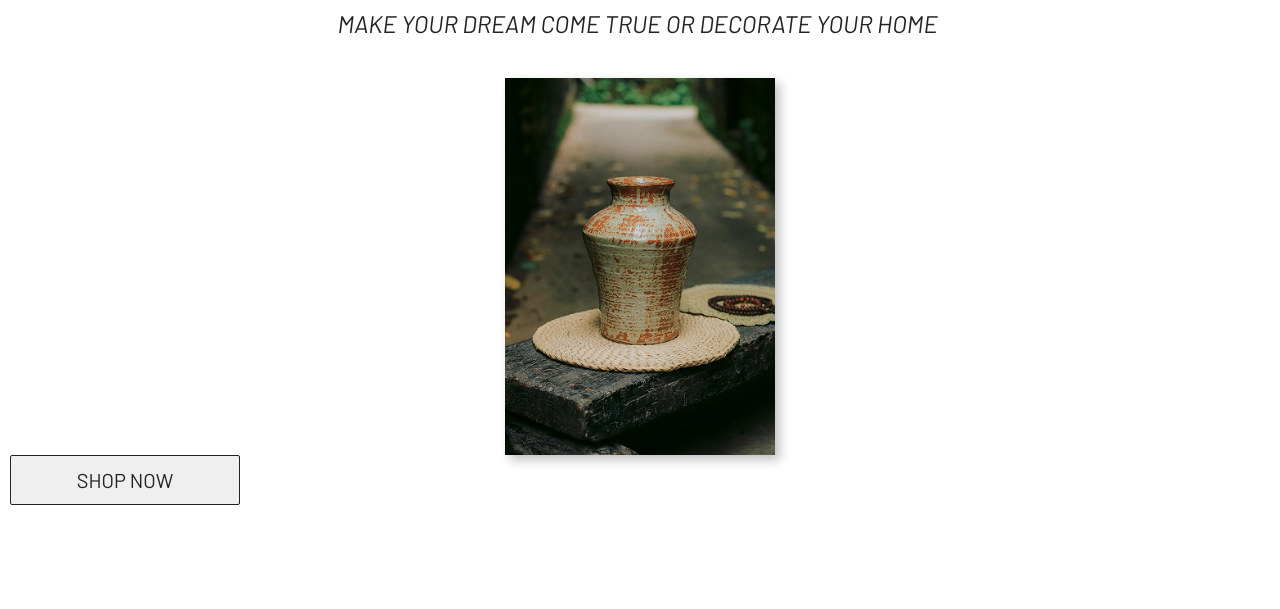
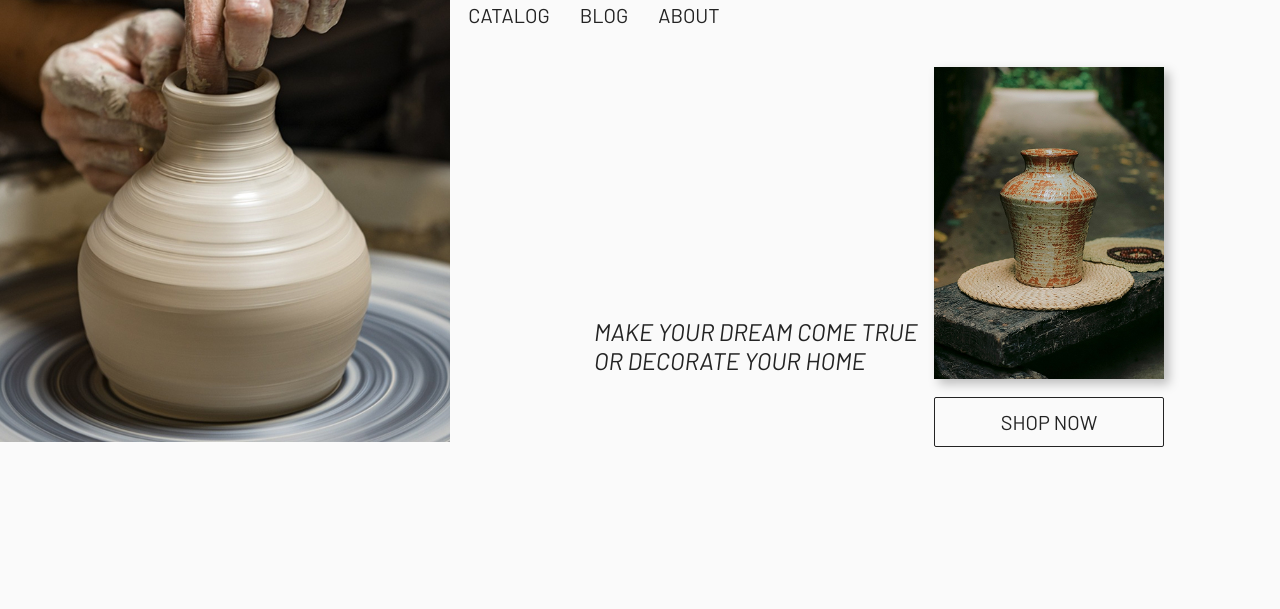
Before and after one commit to Valerii-Hud/ceramic-soul, a website built with Vite: page index.html in a window 1280 px wide. Shown: the part 191-800 px from the top of the page. Built offline with nearby package versions, Linux system fonts and the light colour scheme.

Commit message:
Added responsive web design for promo section

```diff
--- a/index.html
+++ b/index.html
@@ -17,8 +17,10 @@
   </head>
   <body>
     <section class="promo">
+      <img src="/src/img/promo/potter.jpg" alt="potter" class="promo__potter" />
       <div class="container">
         <header class="header">
+          <div class="header__top">
             <div class="burger">
               <span class="burger__line"></span>
               <span class="burger__line-small"></span>
@@ -28,21 +30,41 @@
               <img src="/src/logo/logo.png" alt="ceramic soul" />
             </a>
             <div class="header__icons">
-            <a href=""><span class="icon-search"></span></a>
-            <a href=""><span class="icon-shopping-bag"></span></a>
+              <a href="#"><span class="icon-search"></span></a>
+              <a href="#"><span class="icon-shopping-bag"></span></a>
+            </div>
           </div>
         </header>
+        <nav class="header__nav">
+          <ul class="header__nav_wrapper">
+            <li class="header__nav_wrapper-item">
+              <a href="#" class="header__link">Catalog</a>
+            </li>
+            <li class="header__nav_wrapper-item">
+              <a href="#" class="header__link">Blog</a>
+            </li>
+            <li class="header__nav_wrapper-item">
+              <a href="#" class="header__link">About</a>
+            </li>
+          </ul>
+        </nav>
+        <div class="promo__wrapper">
           <h1 class="promo__title title__h1-italic">
-          Make your dream come true or decorate your home
+            Make your dream come true <br />
+            or decorate your home
           </h1>
+          <div class="promo__cta">
             <img
               src="/src/img/promo/ceramic-vase.jpg"
               alt="ceramic vase"
               class="promo__img"
             />
-        <button class="btn-primary">shop now</button>
+            <button class="promo__btn btn__primary">Shop now</button>
+          </div>
+        </div>
       </div>
     </section>
+
     <script type="module" src="/src/js/script.js"></script>
   </body>
 </html>
--- a/src/sass/base/basic.scss
+++ b/src/sass/base/basic.scss
@@ -1,3 +1,5 @@
+@use "/src/sass/base/variables.scss" as *;
+
 h1,
 h2,
 h3,
@@ -35,7 +37,30 @@ html {
   scroll-behavior: smooth;
 }
 
+body {
+  background-color: $light-color;
+}
+
 .container {
   width: 100%;
   padding: 0 10px;
 }
+
+@media screen and (min-width: 768px) {
+  .container {
+    max-width: 720px;
+    padding: 0;
+  }
+}
+
+@media screen and (min-width: 1200px) {
+  .container {
+    min-width: 1140px;
+  }
+}
+
+@media screen and (min-width: 1920px) {
+  .container {
+    min-width: 1440px;
+  }
+}
--- a/src/sass/base/mixins.scss
+++ b/src/sass/base/mixins.scss
@@ -10,6 +10,8 @@
 }
 
 @mixin btn {
+  display: block;
+  padding: 0 10px;
   font-style: normal;
   font-weight: 400;
   line-height: normal;
@@ -18,4 +20,6 @@
   border-radius: 2px;
   border: 1px solid $dark-color;
   text-transform: uppercase;
+  background-color: transparent;
+  cursor: pointer;
 }
--- a/src/sass/blocks/header.scss
+++ b/src/sass/blocks/header.scss
@@ -1,8 +1,10 @@
 @use "/src/sass/base/variables.scss" as *;
 
 .header {
-  display: flex;
-  justify-content: space-between;
+  &__top {
+    display: flex;
+    justify-content: space-between;
+  }
   &__logo {
     width: 100px;
     height: 100px;
@@ -37,4 +39,52 @@
       }
     }
   }
+  &__nav {
+    display: none;
+  }
 }
+
+@media screen and (min-width: 768px) {
+  .header {
+    &__nav {
+      display: block;
+      margin-top: 20px;
+      &_wrapper {
+        display: flex;
+        justify-content: center;
+        gap: 30px;
+        padding-left: 0;
+        &-item {
+          list-style-type: none;
+          & > a {
+            color: $dark-color;
+            font-size: 20px;
+            font-style: normal;
+            font-weight: 400;
+            line-height: normal;
+            text-decoration: none;
+            text-transform: uppercase;
+          }
+        }
+      }
+    }
+    .burger {
+      visibility: hidden;
+    }
+  }
+}
+
+@media screen and (min-width: 1920px) {
+  .header {
+    &_logo {
+      width: 150px;
+      height: 150px;
+    }
+    &__nav {
+      margin-top: 36px;
+      &_wrapper {
+        gap: 60px;
+      }
+    }
+  }
+}
--- a/src/sass/blocks/promo.scss
+++ b/src/sass/blocks/promo.scss
@@ -4,10 +4,86 @@
     margin-block-start: 50px;
     padding-inline: 0 5px;
   }
+  &__cta {
+    margin-top: 40px;
+  }
   &__img {
-    margin: 40px auto 0 auto;
+    margin: 0 auto;
     width: 270px;
     height: 377px;
     box-shadow: 5px 5px 10px 0 rgba(0, 0, 0, 0.25);
   }
+  &__btn {
+    margin: 18px auto 0 auto;
+  }
+  &__potter {
+    display: none;
+  }
 }
+
+@media screen and (min-width: 768px) {
+  .promo {
+    margin: 24px;
+    &__wrapper {
+      display: flex;
+      justify-content: space-between;
+    }
+    &__img {
+      width: 230px;
+      height: 312px;
+    }
+    &__title {
+      padding-inline: 0;
+      padding-top: 240px;
+      padding-left: 71px;
+      text-align-last: left;
+    }
+  }
+}
+
+@media screen and (min-width: 1200px) {
+  .promo {
+    position: relative;
+    &__potter {
+      position: absolute;
+      top: -24px;
+      left: -24px;
+      display: block;
+      width: clamp(450px, 24vw, 630px);
+      height: min(633px);
+      object-fit: cover;
+    }
+    &__title {
+      padding-left: 570px;
+    }
+  }
+}
+
+@media screen and (min-width: 1920px) {
+  .promo {
+    margin-top: 40px;
+    &__potter {
+      top: -40px;
+      height: 100%;
+      width: 30vw;
+    }
+    &__wrapper {
+      margin-top: 80px;
+    }
+    &__img {
+      width: 330px;
+      height: 460px;
+    }
+    &__title {
+      padding: 384px 0 0 640px;
+    }
+  }
+}
+
+@media screen and (min-width: 1950px) {
+  .promo {
+    &__potter {
+      width: 21.5vw;
+    }
+  }
+}
--- a/src/sass/style.scss
+++ b/src/sass/style.scss
@@ -31,3 +31,8 @@
 // 		--footer-padding-inline: 15px;
 // 	}
 // }
+
+::selection {
+  background-color: variables.$ui-ceramic;
+  color: variables.$light-color;
+}
--- a/src/sass/ui/buttons.scss
+++ b/src/sass/ui/buttons.scss
@@ -1,10 +1,37 @@
+@use "/src/sass/base/variables.scss" as *;
 @use "/src/sass/base/mixins.scss" as *;
 
 .btn {
-  &-primary {
+  &__primary {
     @include btn;
     width: 230px;
     height: 50px;
     font-size: 20px;
   }
 }
+
+@media screen and (min-width: 1200px) {
+  .btn {
+    &__primary {
+      transition: all 0.3s ease-in-out;
+      &:hover {
+        background-color: $dark-color;
+        color: $light-color;
+      }
+      &:active {
+        background-color: rgba(217, 217, 217, 0.1);
+        color: $dark-color;
+        border: none;
+        box-shadow: 0px 0px 10px 1px rgba(0, 0, 0, 0.4) inset;
+      }
+    }
+  }
+}
+@media screen and (min-width: 1920px) {
+  .btn {
+    &__primary {
+      width: 330px;
+      height: 60px;
+    }
+  }
+}
--- a/src/sass/ui/titles.scss
+++ b/src/sass/ui/titles.scss
@@ -13,3 +13,13 @@
     font-size: 40px;
   }
 }
+
+@media screen and (min-width: 1920px) {
+  .title {
+    &__h1 {
+      &-italic {
+        font-size: 32px;
+      }
+    }
+  }
+}
```
Lines whose indentation alone changed are shown as unchanged.
